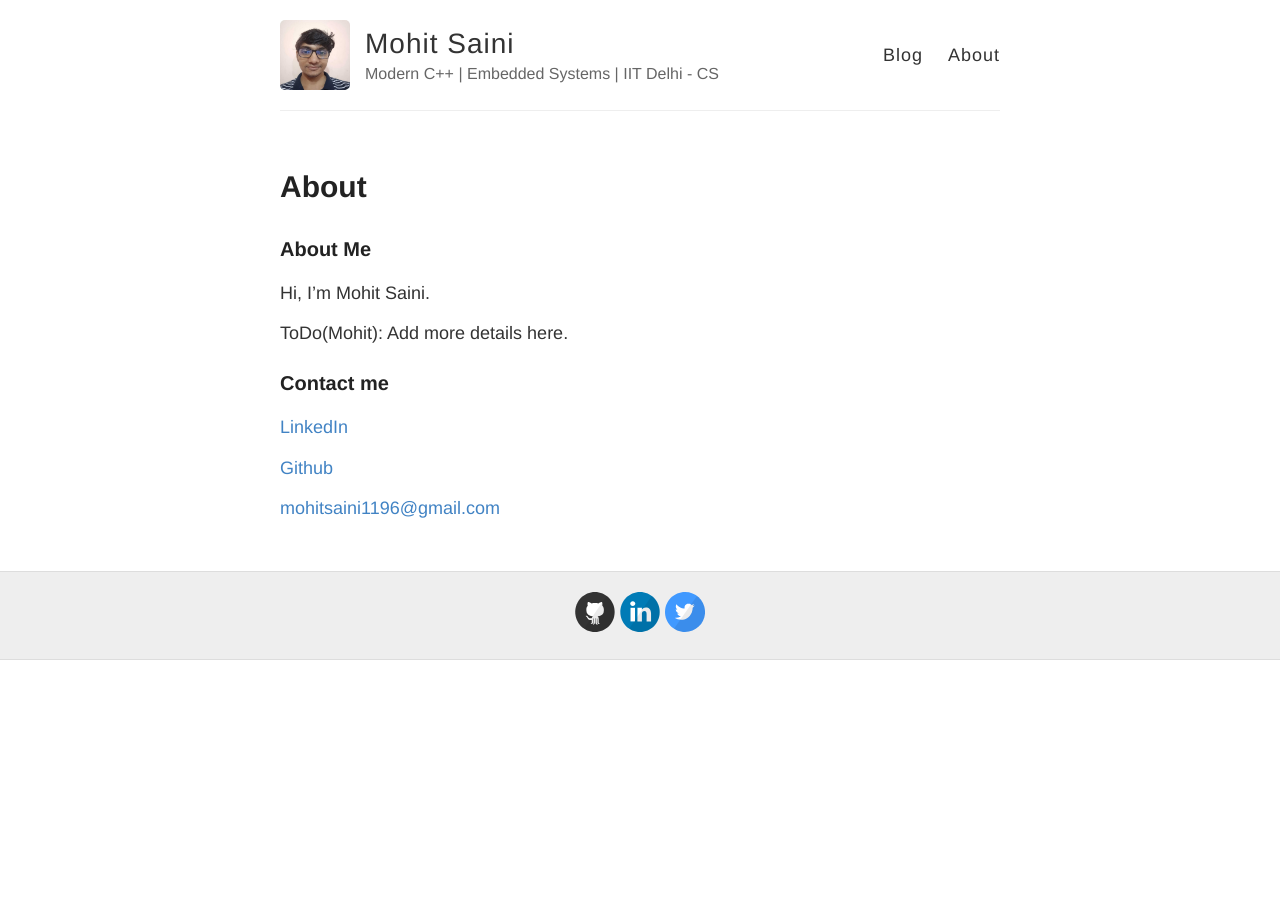
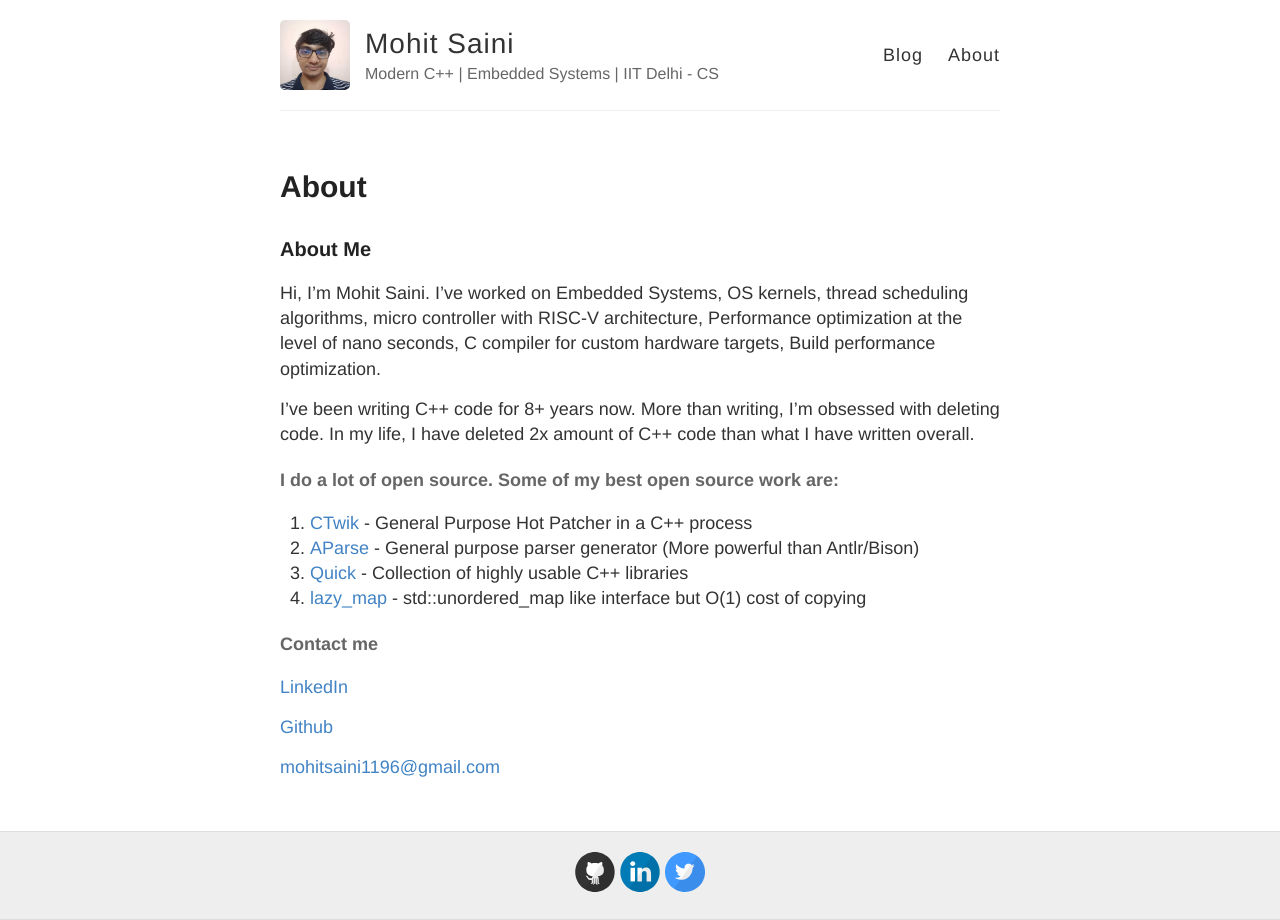
Before and after one commit to mohitmv/blog, a Jekyll site: the page built from about.md, in a window 1280 px wide. Built offline with Jekyll 4.4.1, drawn with Linux system fonts in a browser that asks for light colours.

Commit message:
Add Aboutme Section

```diff
--- a/about.md
+++ b/about.md
@@ -6,12 +6,23 @@ permalink: /about/
 
 ### About Me
 
-Hi, I'm Mohit Saini.
+Hi, I'm Mohit Saini. I've worked on Embedded Systems, OS kernels, thread
+scheduling algorithms, micro controller with RISC-V architecture, Performance optimization at the level of nano seconds, C compiler for custom hardware targets, Build performance optimization.
 
-ToDo(Mohit): Add more details here.
+I've been writing C++ code for 8+ years now. More than writing, I'm obsessed
+with deleting code. In my life, I have deleted 2x amount of C++ code
+than what I have written overall.
+
+#### I do a lot of open source. Some of my best open source work are:
 
 
-### Contact me
+1. [CTwik](https://mohitmv.github.io/blog/CTwik-General-Purpose-Hot-Patcher-For-Cpp) - General Purpose Hot Patcher in a C++ process
+2. [AParse](https://github.com/mohitmv/aparse) - General purpose parser generator (More powerful than Antlr/Bison)
+3. [Quick](https://github.com/mohitmv/quick) - Collection of highly usable C++ libraries
+4. [lazy_map](https://github.com/mohitmv/lazy_map) - std::unordered_map like interface but O(1) cost of copying
+
+
+#### Contact me
 
 [LinkedIn](https://www.linkedin.com/in/mohit-saini-v2/)
 
```
